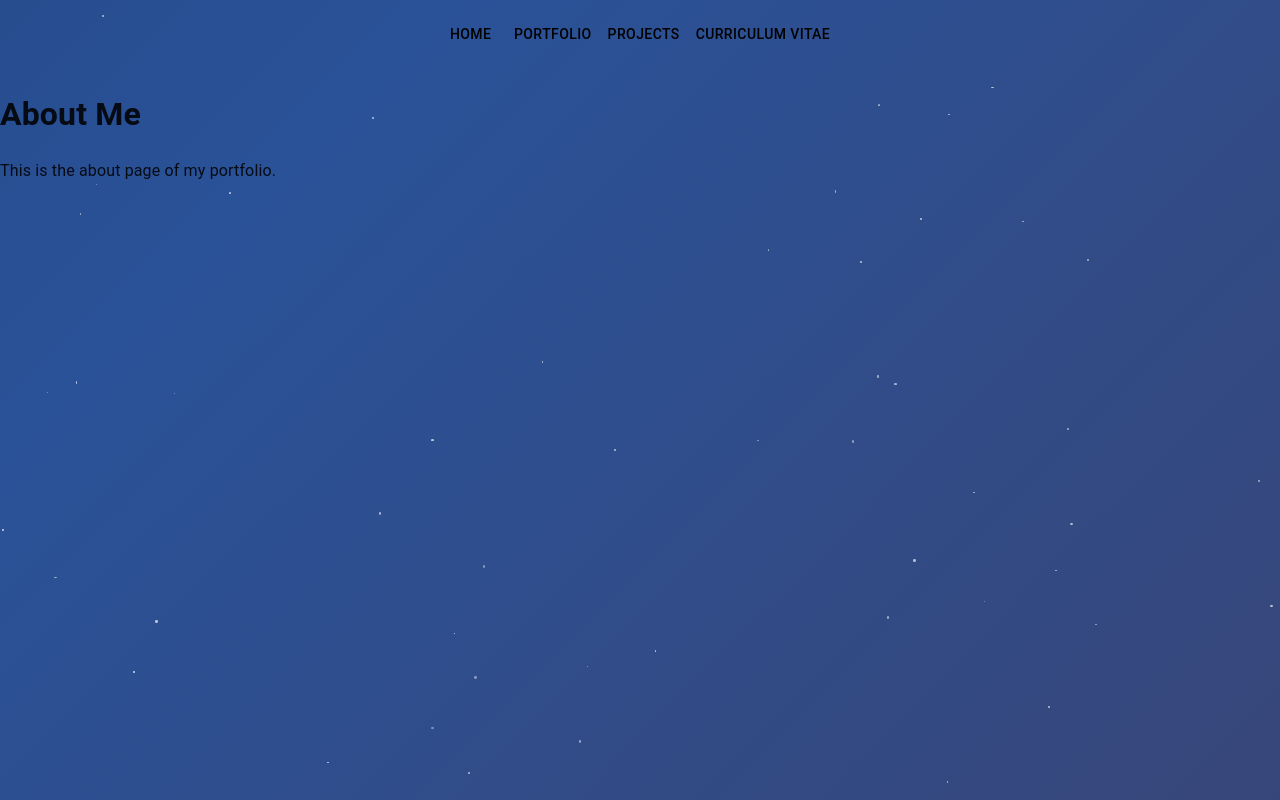
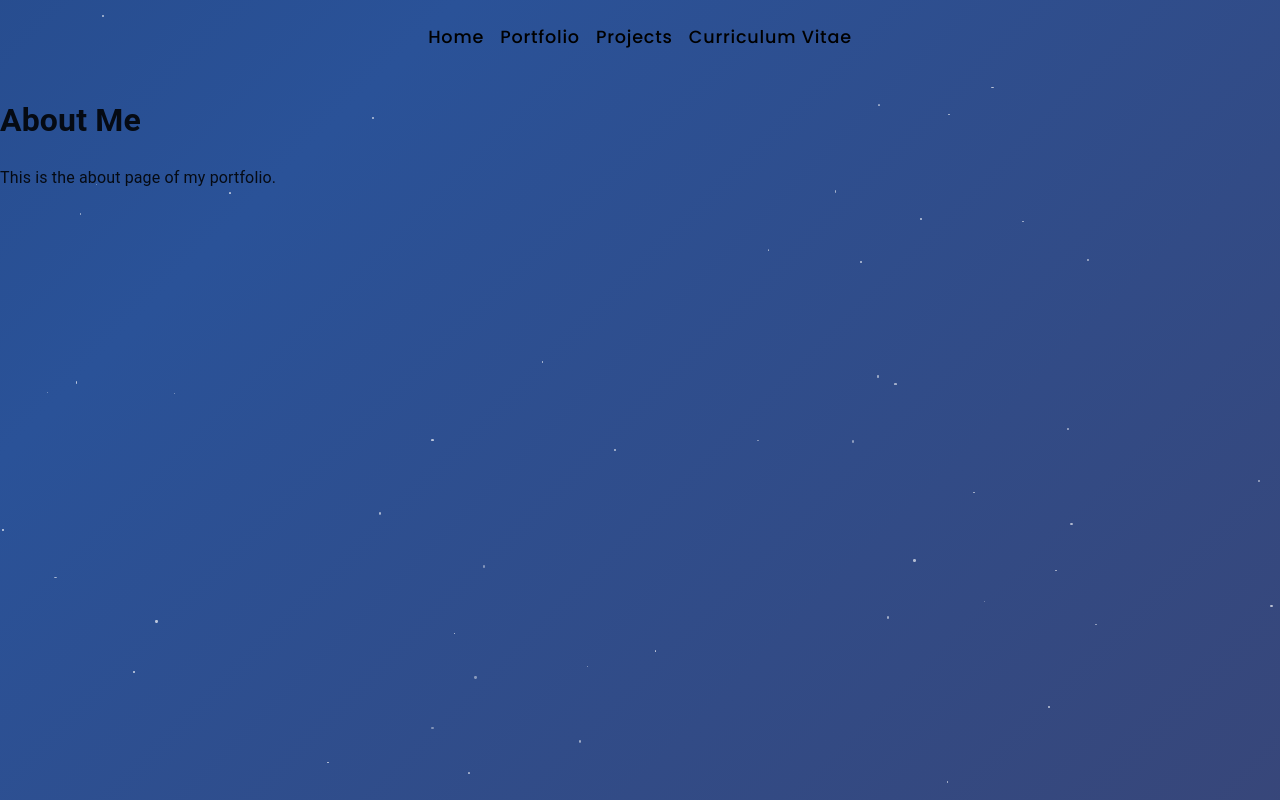
Before and after one commit to CemalTarhanPXL/CemalTarhan.github.io, a Next.js app: page /about in a window 1280 px wide. Built offline with nearby package versions, Linux system fonts and the light colour scheme; what @mui/material-nextjs would draw is missing.

Commit message:
Update pnpm-lock.yaml to match package.json

```diff
--- a/app/layout.tsx
+++ b/app/layout.tsx
@@ -7,6 +7,10 @@ export default function RootLayout({ children }: { children: React.ReactNode })
   return (
     <html lang="nl">
       <head>
+      <link
+          href="https://fonts.googleapis.com/css2?family=Poppins:wght@500&display=swap"
+          rel="stylesheet"
+        />
         <style>{`
           body {
             margin: 0;
--- a/app/page.tsx
+++ b/app/page.tsx
@@ -4,7 +4,7 @@ export default function Home() {
   return (
     <>
       <Navbar />
-      <div>Next.js on GitHub Pages</div>
+      <div>Hi, Welkom op mijn website!</div>
     </>
   );
 }
--- a/components/navbar.tsx
+++ b/components/navbar.tsx
@@ -32,7 +32,14 @@ function Navbar() {
   };
 
   return (
-    <AppBar position="static" sx={{ backgroundColor: "transparent", boxShadow: "none" }}>
+    <AppBar
+      position="static"
+      sx={{
+        backgroundColor: "transparent",
+        boxShadow: "none",
+        color: "#000000",
+      }}
+    >
       <Container maxWidth="xl">
         <Toolbar disableGutters>
 
@@ -63,9 +70,19 @@ function Navbar() {
                   onClick={handleCloseNavMenu}
                   component={Link}
                   href={page.path}
-                  sx={{ justifyContent: "center" }} // Centreert het MenuItem
+                  sx={{ justifyContent: "center" }}
                 >
-                  <Typography sx={{ textAlign: "center", color: "#000000" }}>
+                  <Typography
+                    sx={{
+                      textAlign: "center",
+                      color: "#000000",
+                      fontFamily: "'Poppins', sans-serif",
+                      fontWeight: 500,
+                      fontSize: "1rem",
+                      textTransform: "capitalize",
+                      letterSpacing: "0.05rem",
+                    }}
+                  >
                     {page.name}
                   </Typography>
                 </MenuItem>
@@ -94,7 +111,7 @@ function Navbar() {
             sx={{
               flexGrow: 1,
               display: { xs: "none", md: "flex" },
-              justifyContent: "center", // Centreert de navigatie-items
+              justifyContent: "center",
             }}
           >
             {pages.map((page) => (
@@ -103,7 +120,16 @@ function Navbar() {
                 component={Link}
                 href={page.path}
                 onClick={handleCloseNavMenu}
-                sx={{ my: 2, color: "#000000", display: "block" }}
+                sx={{
+                  my: 2,
+                  color: "#000000",
+                  display: "block",
+                  fontFamily: "'Poppins', sans-serif",
+                  fontWeight: 500,
+                  fontSize: "1.1rem",
+                  textTransform: "capitalize",
+                  letterSpacing: "0.05rem",
+                }}
               >
                 {page.name}
               </Button>
--- a/package.json
+++ b/package.json
@@ -15,8 +15,7 @@
 		"@mui/material-nextjs": "^7.0.2",
 		"next": "^15.1.7",
 		"react": "^19.0.0",
-		"react-dom": "^19.0.0",
-		"react-router-dom": "^7.5.0"
+		"react-dom": "^19.0.0"
 	},
 	"devDependencies": {
 		"@types/node": "^22.13.4",
```
